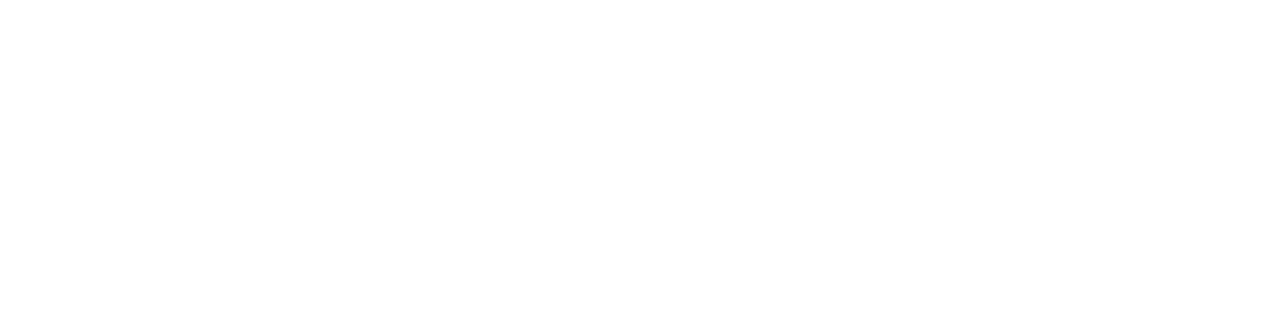
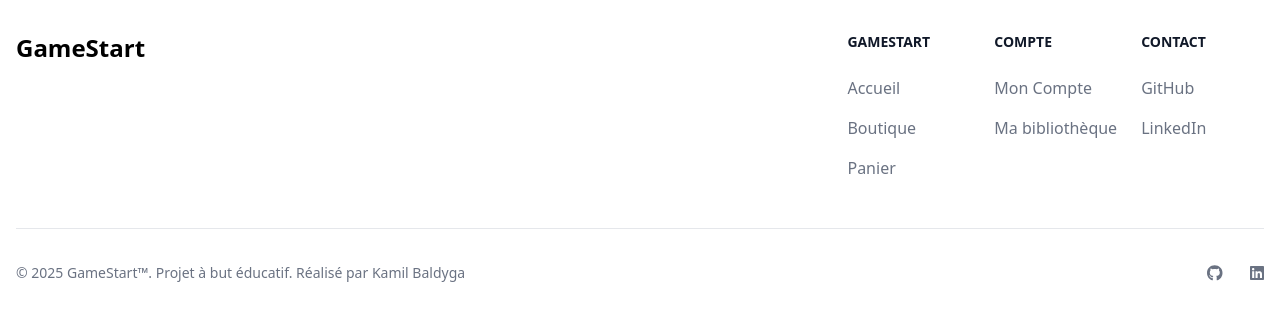
Before and after one commit to ME0WGE/NEXT-GAMESTART-KAMIL, a Next.js app: page / in a window 1280 px wide. Shown: the top 320 px of the page. Built offline with nearby package versions, Linux system fonts and the light colour scheme.

Commit message:
created basic footer

```diff
--- a/src/app/layout.jsx
+++ b/src/app/layout.jsx
@@ -1,3 +1,4 @@
+import Footer from "@/components/Footer";
 import "./globals.css";
 import ReduxProvider from "@/lib/reduxProvider";
 
@@ -10,7 +11,10 @@ export default function RootLayout({ children }) {
   return (
     <html lang="fr">
       <body className={`antialiased`}>
-        <ReduxProvider>{children}</ReduxProvider>
+        <ReduxProvider>
+          {children}
+          <Footer />
+        </ReduxProvider>
       </body>
     </html>
   );
--- a/src/components/Footer.jsx
+++ b/src/components/Footer.jsx
@@ -1,3 +1,107 @@
+import { faGithub, faLinkedin } from "@fortawesome/free-brands-svg-icons";
+import { FontAwesomeIcon } from "@fortawesome/react-fontawesome";
+import Link from "next/link";
+
 export default function Footer() {
-  return;
+  return (
+    <>
+      <footer className="bg-white dark:bg-gray-900">
+        <div className="mx-auto w-full max-w-screen-xl p-4 py-6 lg:py-8">
+          <div className="md:flex md:justify-between">
+            <div className="mb-6 md:mb-0">
+              <Link href={"/"} className="flex items-center">
+                <span className="self-center text-2xl font-semibold whitespace-nowrap dark:text-white">
+                  GameStart
+                </span>
+              </Link>
+            </div>
+            <div className="grid grid-cols-2 gap-8 sm:gap-6 sm:grid-cols-3">
+              <div>
+                <h2 className="mb-6 text-sm font-semibold text-gray-900 uppercase dark:text-white">
+                  GameStart
+                </h2>
+                <ul className="text-gray-500 dark:text-gray-400 font-medium">
+                  <Link href={"/"}>
+                    <li className="mb-4">
+                      <p className="hover:underline">Accueil</p>
+                    </li>
+                  </Link>
+                  <Link href={"/"}>
+                    <li className="mb-4">
+                      <p className="hover:underline">Boutique</p>
+                    </li>
+                  </Link>
+                  <Link href={"/"}>
+                    <li className="mb-4">
+                      <p className="hover:underline">Panier</p>
+                    </li>
+                  </Link>
+                </ul>
+              </div>
+              <div>
+                <h2 className="mb-6 text-sm font-semibold text-gray-900 uppercase dark:text-white">
+                  Compte
+                </h2>
+                <ul className="text-gray-500 dark:text-gray-400 font-medium">
+                  <Link href={"/"}>
+                    <li className="mb-4">
+                      <p className="hover:underline">Mon Compte</p>
+                    </li>
+                  </Link>
+                  <Link href={"/"}>
+                    <li className="mb-4">
+                      <p className="hover:underline">Ma bibliothèque</p>
+                    </li>
+                  </Link>
+                </ul>
+              </div>
+              <div>
+                <h2 className="mb-6 text-sm font-semibold text-gray-900 uppercase dark:text-white">
+                  Contact
+                </h2>
+                <ul className="text-gray-500 dark:text-gray-400 font-medium list-none p-0 m-0">
+                  <Link href={"https://github.com/me0wge"} target="_blank">
+                    <li className="mb-4">
+                      <p className="hover:underline">GitHub</p>
+                    </li>
+                  </Link>
+                  <Link
+                    href={"https://www.linkedin.com/in/kamil-baldyga/"}
+                    target="_blank">
+                    <li className="mb-4">
+                      <p className="hover:underline">LinkedIn</p>
+                    </li>
+                  </Link>
+                </ul>
+              </div>
+            </div>
+          </div>
+          <hr className="my-6 border-gray-200 sm:mx-auto dark:border-gray-700 lg:my-8" />
+          <div className="sm:flex sm:items-center sm:justify-between">
+            <span className="text-sm text-gray-500 sm:text-center dark:text-gray-400">
+              © 2025{" "}
+              <a href="https://flowbite.com/" className="hover:underline">
+                GameStart™
+              </a>
+              . Projet à but éducatif. Réalisé par Kamil Baldyga
+            </span>
+            <div className="flex mt-4 sm:justify-center sm:mt-0 gap-2">
+              <Link href={"https://github.com/me0wge"} target="_blank">
+                <span className="text-gray-500 hover:text-gray-900 dark:hover:text-white ms-5">
+                  <FontAwesomeIcon icon={faGithub} />
+                </span>
+              </Link>
+              <Link
+                href={"https://www.linkedin.com/in/kamil-baldyga/"}
+                target="_blank">
+                <span className="text-gray-500 hover:text-gray-900 dark:hover:text-white ms-5">
+                  <FontAwesomeIcon icon={faLinkedin} />
+                </span>
+              </Link>
+            </div>
+          </div>
+        </div>
+      </footer>
+    </>
+  );
 }
```
